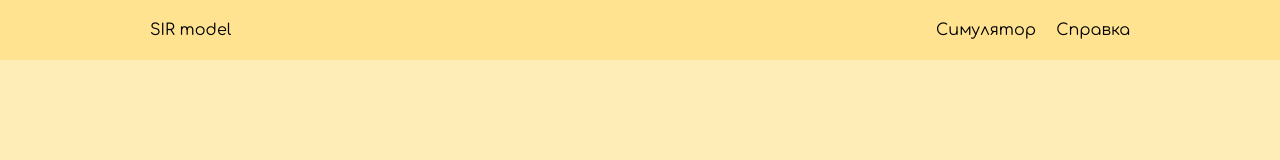
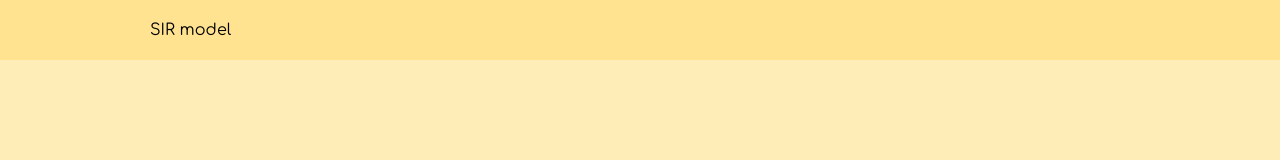
Before and after one commit to Sbarito/cellular-automata, a React (Create React App) app in the folder sir/: page / in a window 1280 px wide. Shown: the top 160 px of the page. Built offline with nearby package versions, Linux system fonts and the light colour scheme.

Commit message:
fix: remove unnessesary sides in navbar

```diff
--- a/sir/src/shared/Header/Header.jsx
+++ b/sir/src/shared/Header/Header.jsx
@@ -2,20 +2,6 @@ const Header = () => {
     return (
        <header className='header'>
         <div>SIR model</div>
-        <div style={{display: 'flex', gap: '20px'}}>
-          <a
-            href=""
-            style={{textDecoration: 'none', color: 'inherit'}}
-          >
-            Симулятор
-          </a>
-          <a
-            href=""
-            style={{textDecoration: 'none', color: 'inherit'}}
-          >
-            Справка
-          </a>
-        </div>
       </header>
     )
 }
```
